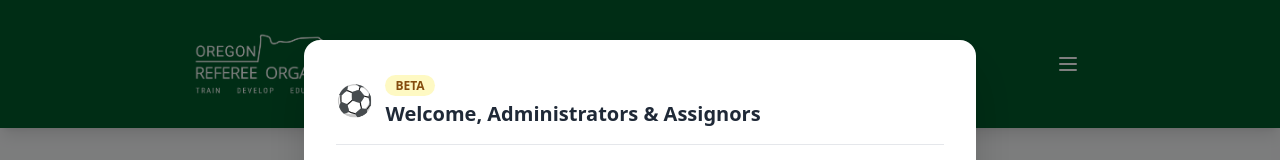
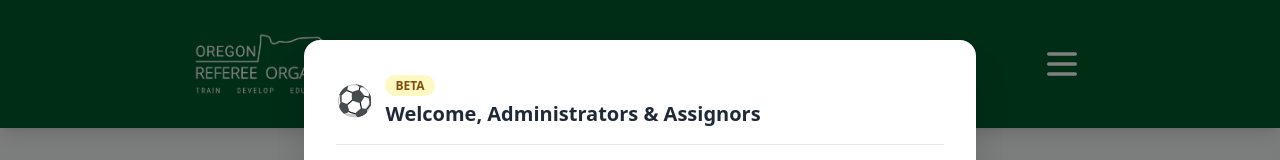
Before and after one commit to bkayser/OSROAgent, a React (Vite) app in the folder frontend/: page / in a window 1280 px wide. Shown: the top 160 px of the page. Built offline with nearby package versions, Linux system fonts and the light colour scheme.

Commit message:
Update button styling and SVG size in Layout component for improved UI consistency
- Adjusted button padding and minimum dimensions to enhance clickability and visual appeal.
- Increased SVG size for better visibility across different screen sizes, ensuring a more user-friendly interface.

```diff
--- a/frontend/src/App.jsx
+++ b/frontend/src/App.jsx
@@ -341,10 +341,10 @@ function Layout() {
           <button
             type="button"
             onClick={() => setMenuOpen(true)}
-            className="shrink-0 p-2 rounded-lg hover:bg-white/10 focus:outline-none focus:ring-2 focus:ring-white"
+            className="shrink-0 p-1.5 rounded-lg hover:bg-white/10 focus:outline-none focus:ring-2 focus:ring-white min-w-[44px] min-h-[44px] flex items-center justify-center"
             aria-label="Open menu"
           >
-            <svg className="w-6 h-6" fill="none" stroke="currentColor" viewBox="0 0 24 24" aria-hidden="true">
+            <svg className="w-8 h-8 md:w-10 md:h-10" fill="none" stroke="currentColor" viewBox="0 0 24 24" aria-hidden="true">
               <path strokeLinecap="round" strokeLinejoin="round" strokeWidth={2} d="M4 6h16M4 12h16M4 18h16" />
             </svg>
           </button>
```
